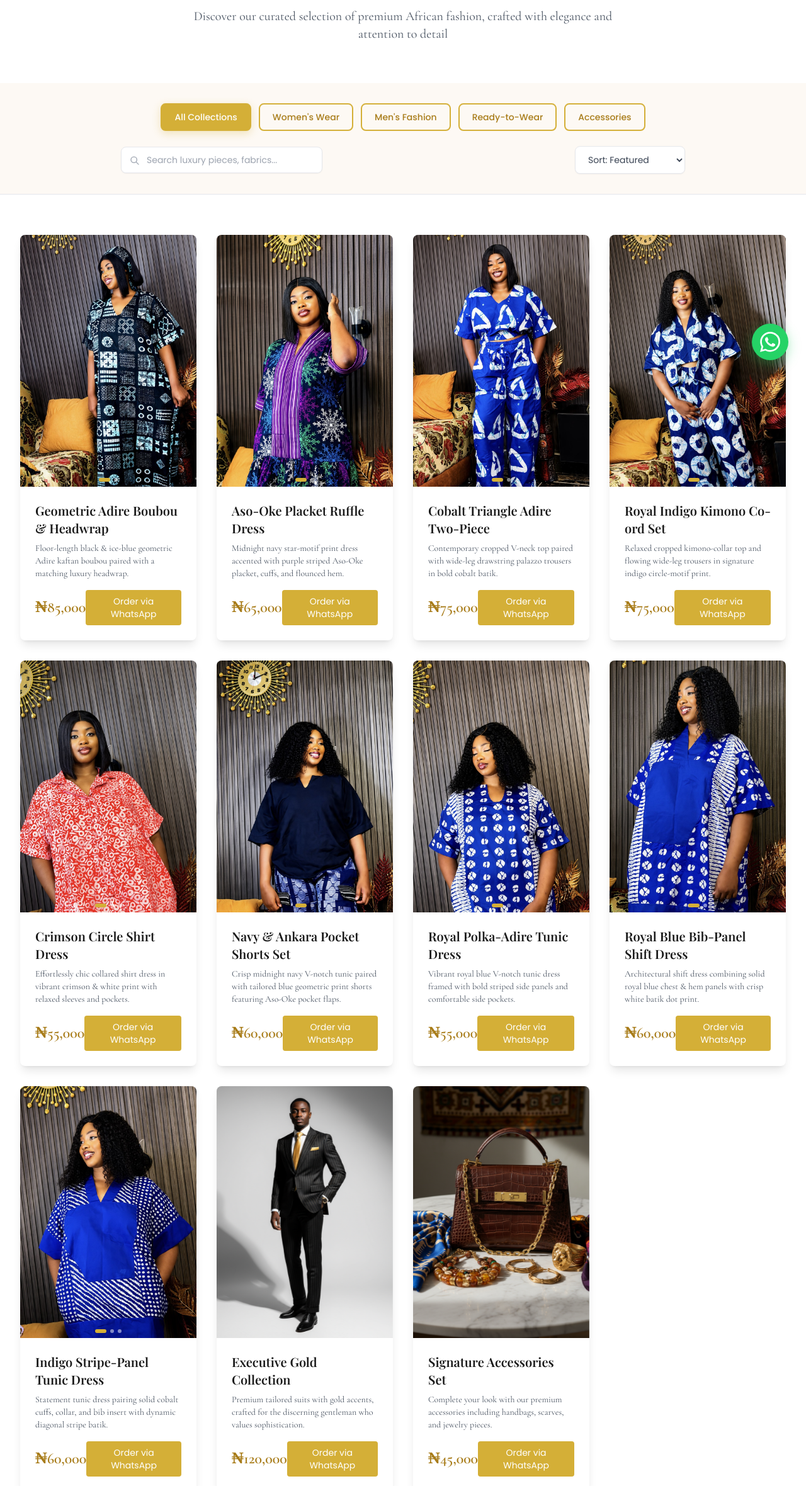
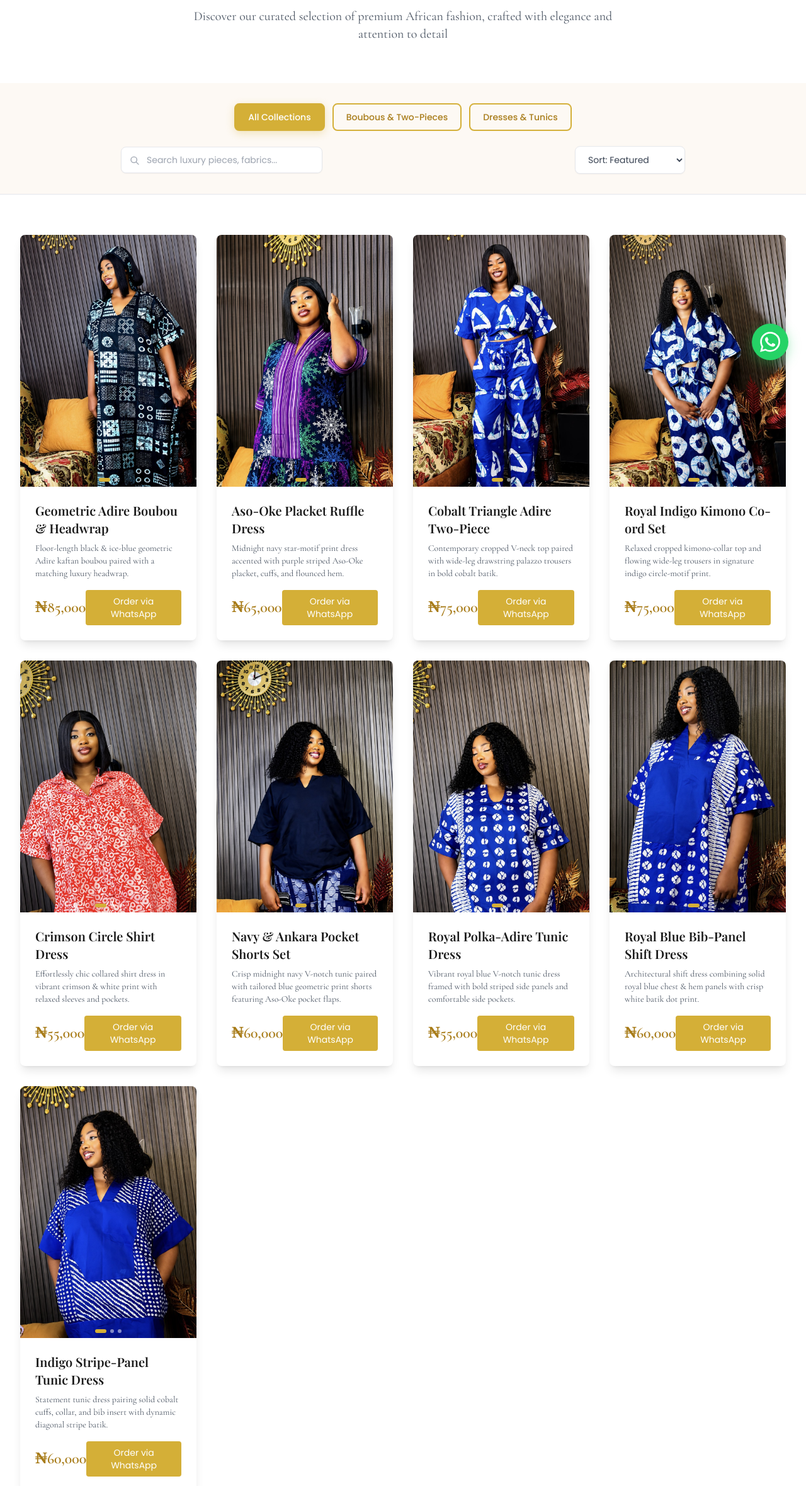
Before and after one commit to Ayoola-tech2024/Tee-Stella-Luxury-Site, a plain HTML site: page shop.html in a window 1280 px wide. Shown: the part 200-2560 px from the top of the page at 63% size. Drawn offline with nearby package versions, Linux system fonts and the light colour scheme.

Commit message:
Remove remaining AI images and replace hero background with real lookbook triptych

```diff
--- a/shop.html
+++ b/shop.html
@@ -72,16 +72,10 @@
                     All Collections
                 </button>
                 <button class="filter-btn font-ui font-medium px-5 py-2.5 rounded-lg text-sm" data-filter="women">
-                    Women's Wear
-                </button>
-                <button class="filter-btn font-ui font-medium px-5 py-2.5 rounded-lg text-sm" data-filter="men">
-                    Men's Fashion
+                    Boubous &amp; Two-Pieces
                 </button>
                 <button class="filter-btn font-ui font-medium px-5 py-2.5 rounded-lg text-sm" data-filter="ready-to-wear">
-                    Ready-to-Wear
-                </button>
-                <button class="filter-btn font-ui font-medium px-5 py-2.5 rounded-lg text-sm" data-filter="accessories">
-                    Accessories
+                    Dresses &amp; Tunics
                 </button>
             </div>
 
@@ -133,7 +127,7 @@
                     </div>
                 </div>
 
-                <div class="product-card rounded-lg overflow-hidden shadow-lg fade-in stagger-delay-2" data-category="women" data-name="Aso-Oke Placket Ruffle Dress" data-price="65000">
+                <div class="product-card rounded-lg overflow-hidden shadow-lg fade-in stagger-delay-2" data-category="ready-to-wear" data-name="Aso-Oke Placket Ruffle Dress" data-price="65000">
                     <div class="product-gallery">
                         <div class="gallery-images">
                             <img src="resources/aso-oke-ruffle-1.jpg" alt="Aso-Oke Placket Ruffle Dress" class="gallery-image">
@@ -219,7 +213,7 @@
                     </div>
                 </div>
 
-                <div class="product-card rounded-lg overflow-hidden shadow-lg fade-in stagger-delay-3" data-category="ready-to-wear" data-name="Navy &amp; Ankara Pocket Shorts Set" data-price="60000">
+                <div class="product-card rounded-lg overflow-hidden shadow-lg fade-in stagger-delay-3" data-category="women" data-name="Navy &amp; Ankara Pocket Shorts Set" data-price="60000">
                     <div class="product-gallery">
                         <div class="gallery-images">
                             <img src="resources/navy-shorts-set-1.jpg" alt="Navy &amp; Ankara Pocket Shorts Set" class="gallery-image">
@@ -304,44 +298,6 @@
                     </div>
                 </div>
 
-                <!-- Men's Fashion Products -->
-                <div class="product-card rounded-lg overflow-hidden shadow-lg fade-in stagger-delay-1" data-category="men" data-name="Executive Gold Collection" data-price="120000">
-                    <div class="product-gallery">
-                        <div class="gallery-images">
-                            <img src="resources/mens-suit-1.jpg" alt="Executive Gold Collection" class="gallery-image">
-                        </div>
-                    </div>
-                    <div class="p-6">
-                        <h3 class="font-display text-xl font-semibold mb-2">Executive Gold Collection</h3>
-                        <p class="text-gray-600 mb-4 text-sm">Premium tailored suits with gold accents, crafted for the discerning gentleman who values sophistication.</p>
-                        <div class="flex justify-between items-center">
-                            <span class="text-2xl font-bold text-gold">₦120,000</span>
-                            <button onclick="openWhatsApp('Executive Gold Collection', '120000', 'resources/mens-suit-1.jpg')" class="bg-gold text-white px-4 py-2 rounded font-ui text-sm hover:bg-yellow-600 transition-colors">
-                                Order via WhatsApp
-                            </button>
-                        </div>
-                    </div>
-                </div>
-
-                <!-- Accessories Products -->
-                <div class="product-card rounded-lg overflow-hidden shadow-lg fade-in stagger-delay-2" data-category="accessories" data-name="Signature Accessories Set" data-price="45000">
-                    <div class="product-gallery">
-                        <div class="gallery-images">
-                            <img src="resources/accessories-1.jpg" alt="Signature Accessories Set" class="gallery-image">
-                        </div>
-                    </div>
-                    <div class="p-6">
-                        <h3 class="font-display text-xl font-semibold mb-2">Signature Accessories Set</h3>
-                        <p class="text-gray-600 mb-4 text-sm">Complete your look with our premium accessories including handbags, scarves, and jewelry pieces.</p>
-                        <div class="flex justify-between items-center">
-                            <span class="text-2xl font-bold text-gold">₦45,000</span>
-                            <button onclick="openWhatsApp('Signature Accessories Set', '45000', 'resources/accessories-1.jpg')" class="bg-gold text-white px-4 py-2 rounded font-ui text-sm hover:bg-yellow-600 transition-colors">
-                                Order via WhatsApp
-                            </button>
-                        </div>
-                    </div>
-                </div>
-
             </div>
 
             <!-- No Results Message -->
--- a/styles.css
+++ b/styles.css
@@ -73,10 +73,16 @@ body {
 
 /* Hero Section */
 .hero-bg {
-    background: linear-gradient(rgba(0, 0, 0, 0.45), rgba(0, 0, 0, 0.45)), url('resources/hero-bg.jpg');
+    background: linear-gradient(rgba(12, 10, 8, 0.56), rgba(12, 10, 8, 0.62)), url('resources/hero-bg.jpg');
     background-size: cover;
-    background-position: center;
+    background-position: center top;
     background-attachment: fixed;
+}
+
+@media (max-width: 768px) {
+    .hero-bg {
+        background-attachment: scroll;
+    }
 }
 
 /* Cards */
```
Also changed, not shown: about.html (+1 -1 lines), bespoke.html (+1 -9 lines), index.html (+1 -1 lines), resources/accessories-1.jpg (deleted), resources/hero-bg.jpg, resources/mens-suit-1.jpg (deleted), resources/womens-dress-1.jpg (deleted), 1 other file.
